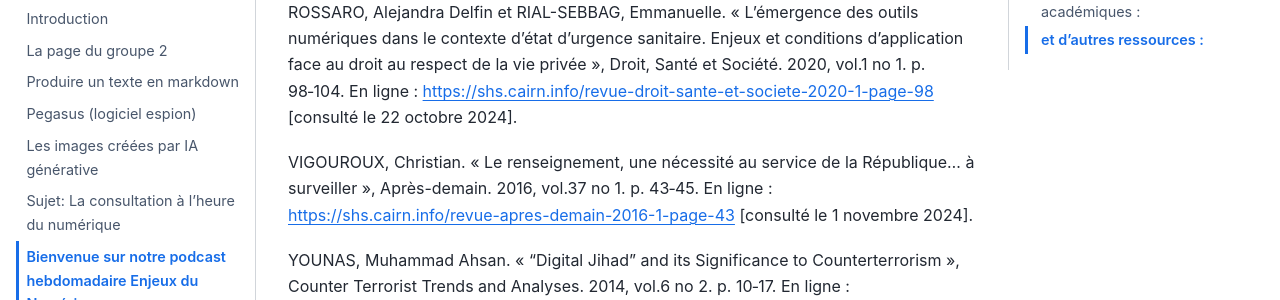
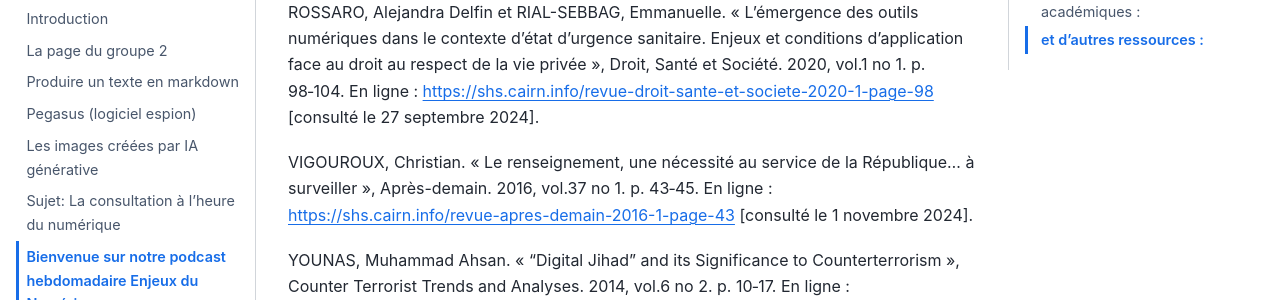
Before and after one commit to luneauaymeric/digital_culture_collective_page, a Jupyter Book: the page built from surveillance_num/surveillance_num.md, in a window 1280 px wide and 900 px high, scrolled down 1638 px. Shown: the part 153-453 px from the top of the window. Built offline with Jupyter Book 1.0.4 settings and Sphinx 7.4.7 and the Sphinx Book theme 1.1.4, drawn with Linux system fonts in a browser that asks for light colours.

Commit message:
Update surveillance_num.md

```diff
--- a/surveillance_num/surveillance_num.md
+++ b/surveillance_num/surveillance_num.md
@@ -34,7 +34,7 @@ PRÈS, Michel. « Espionnage, interconnexion de réseaux et démocratie », Sigi
 
 
 
-ROSSARO, Alejandra Delfin et RIAL-SEBBAG, Emmanuelle. « L’émergence des outils numériques dans le contexte d’état d’urgence sanitaire. Enjeux et conditions d’application face au droit au respect de la vie privée », Droit, Santé et Société. 2020, vol.1 no 1. p. 98‑104. En ligne : [https://shs.cairn.info/revue-droit-sante-et-societe-2020-1-page-98](https://shs.cairn.info/revue-droit-sante-et-societe-2020-1-page-98) [consulté le 22 octobre 2024].
+ROSSARO, Alejandra Delfin et RIAL-SEBBAG, Emmanuelle. « L’émergence des outils numériques dans le contexte d’état d’urgence sanitaire. Enjeux et conditions d’application face au droit au respect de la vie privée », Droit, Santé et Société. 2020, vol.1 no 1. p. 98‑104. En ligne : [https://shs.cairn.info/revue-droit-sante-et-societe-2020-1-page-98](https://shs.cairn.info/revue-droit-sante-et-societe-2020-1-page-98) [consulté le 27 septembre 2024].
 
 
 
```
